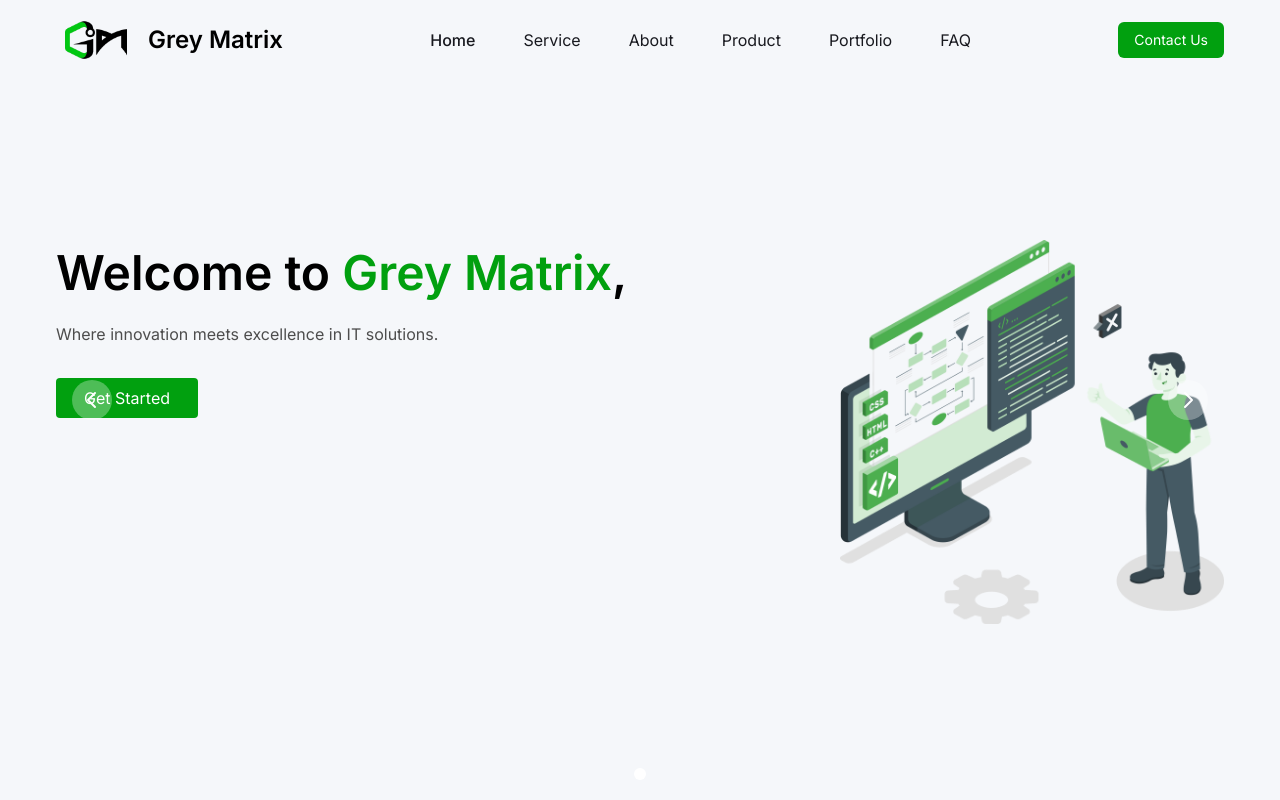
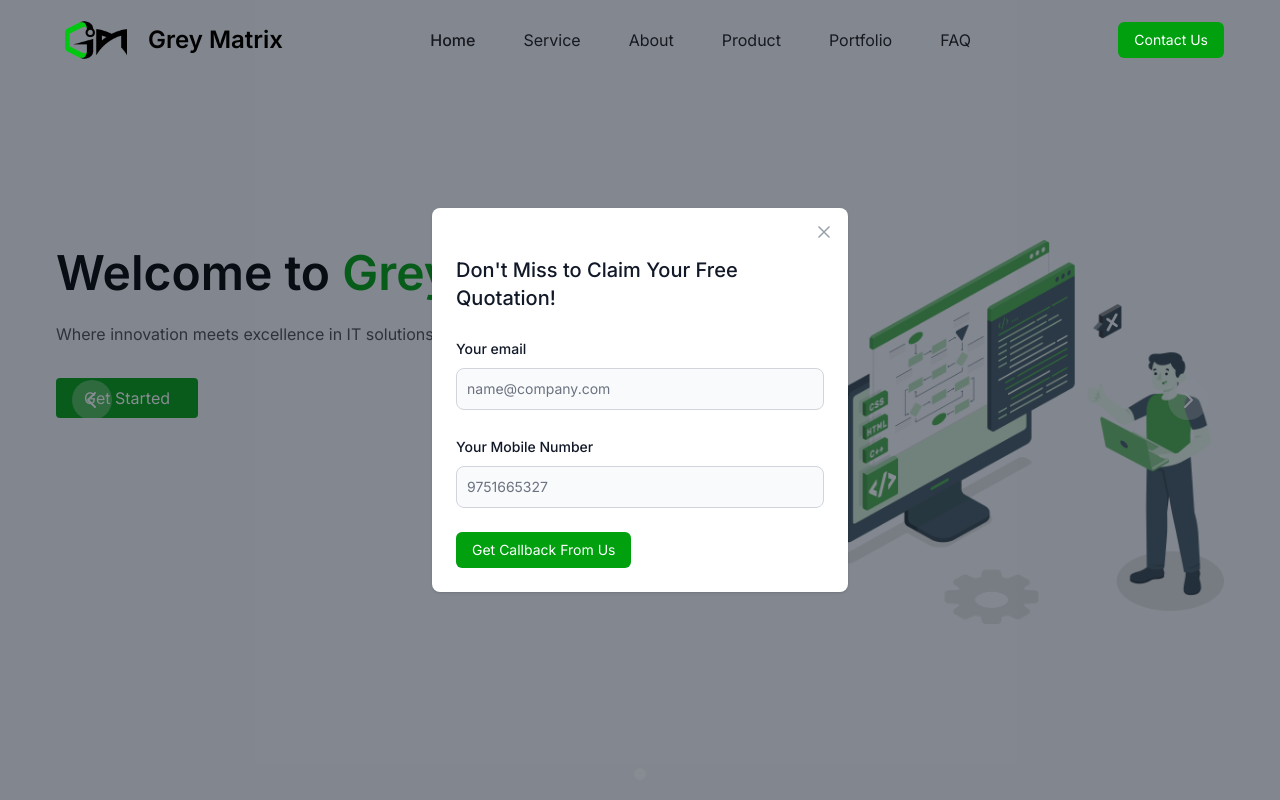
Before and after one commit to IyyappanPalanivel/greymatrix, a React (Vite) app: page / in a window 1280 px wide. Both pictures are taken after a click on the button "Contact Us". Shown: the top 800 px of the page. Built offline with nearby package versions, Linux system fonts and the light colour scheme.

Commit message:
- EnquiryModal added

```diff
--- /dev/null
+++ b/src/components/EnquiryModal.jsx
@@ -0,0 +1,69 @@
+import { Button, Checkbox, Label, Modal, TextInput } from 'flowbite-react';
+import { useState } from 'react';
+
+function EnquiryModal(props) {
+
+    const [email, setEmail] = useState('');
+    const { showModal, toggleModal } = props;
+
+    const EnquiryTitle = "Don't Miss to Claim Your Free Quotation!";
+
+    function onCloseModal() {
+        toggleModal(); // Call the toggleModal function to close the modal
+        setEmail('');
+    }
+
+    const inputTheme = {
+        input: {
+         colors: {
+          gray: "focus:brand focus:ring-your-color"
+
+         }
+        }
+    }
+
+    return (
+        <>
+            {/* <Button onClick={() => setOpenModal(true)}>Toggle modal</Button> */}
+            <Modal show={showModal} size="md" onClose={onCloseModal} popup>
+                <Modal.Header />
+                <Modal.Body>
+                    <div className="space-y-6">
+                        <h3 className="text-xl font-medium text-gray-900 dark:text-white">{EnquiryTitle}</h3>
+                        <div>
+                            <div className="mb-2 block">
+                                <Label htmlFor="email" value="Your email" />
+                            </div>
+                            <TextInput
+                                id="email"
+                                placeholder="name@company.com"
+                                value={email}
+                                onChange={(event) => setEmail(event.target.value)}
+                                required
+                            />
+                        </div>
+                        <div>
+                            <div className="mb-2 block">
+                                <Label htmlFor="mobile" value="Your Mobile Number" />
+                            </div>
+                            <TextInput
+                                id="mobile"
+                                placeholder='9751665327'
+                                type="number"
+                                required
+                            />
+                        </div>
+                        <div className="w-full items-center flex">
+                            <button
+                                className='bg-brandPrimary text-white text-sm px-4 py-2 transition-all duration-300 rounded-md hover:bg-neutralDGrey'
+                            >Get Callback From Us
+                            </button>
+                        </div>
+                    </div>
+                </Modal.Body>
+            </Modal>
+        </>
+    );
+}
+
+export default EnquiryModal;
--- a/src/components/Navbar.jsx
+++ b/src/components/Navbar.jsx
@@ -2,11 +2,14 @@ import React, { useEffect, useState } from 'react';
 import GreyMatterLogo from '../assets/GreyMatterLogo.png';
 import { Link } from 'react-scroll';
 import { FaXmark, FaBars } from "react-icons/fa6";
+import EnquiryModal from './EnquiryModal';
 
 const Navbar = () => {
 
     const [isMenuOpen, setIsMenuOpen] = useState(false);
     const [isSticky, setIsSticky] = useState(false);
+
+    const [showModal, setShowModal] = useState(false);
 
     const navItems = [
         { link: 'Home', path: 'home' },
@@ -21,12 +24,16 @@ const Navbar = () => {
         setIsMenuOpen(!isMenuOpen);
     }
 
-    useEffect(()=>{
+    const toggleModal = () => {
+        setShowModal(!showModal);
+    }
+
+    useEffect(() => {
         const handleScroll = () => {
-            if(window.scrollY > 100){
+            if (window.scrollY > 100) {
                 setIsSticky(true);
             }
-            else{
+            else {
                 setIsSticky(false);
             }
         };
@@ -59,7 +66,11 @@ const Navbar = () => {
                     {/* Button for large devices */}
                     <div className='space-x-12 hidden lg:flex items-center'>
                         {/* <a href='' className='text-brandPrimary hover:text-gray900'>Login</a> */}
-                        <button className='bg-brandPrimary text-white text-sm px-4 py-2 transition-all duration-300 rounded-md hover:bg-neutralDGrey' >Contact Us</button>
+                        <button
+                            onClick={toggleModal}
+                            className='bg-brandPrimary text-white text-sm px-4 py-2 transition-all duration-300 rounded-md hover:bg-neutralDGrey'
+                        >Contact Us
+                        </button>
                     </div>
 
                     {/* Button for only mobile devices */}
@@ -83,6 +94,7 @@ const Navbar = () => {
                     }
                 </div>
             </nav>
+            <EnquiryModal showModal={showModal} toggleModal={toggleModal}/>
         </header>
     );
 };
```
Also changed, not shown: src/components/Portfolio.jsx (+9 -4 lines).
